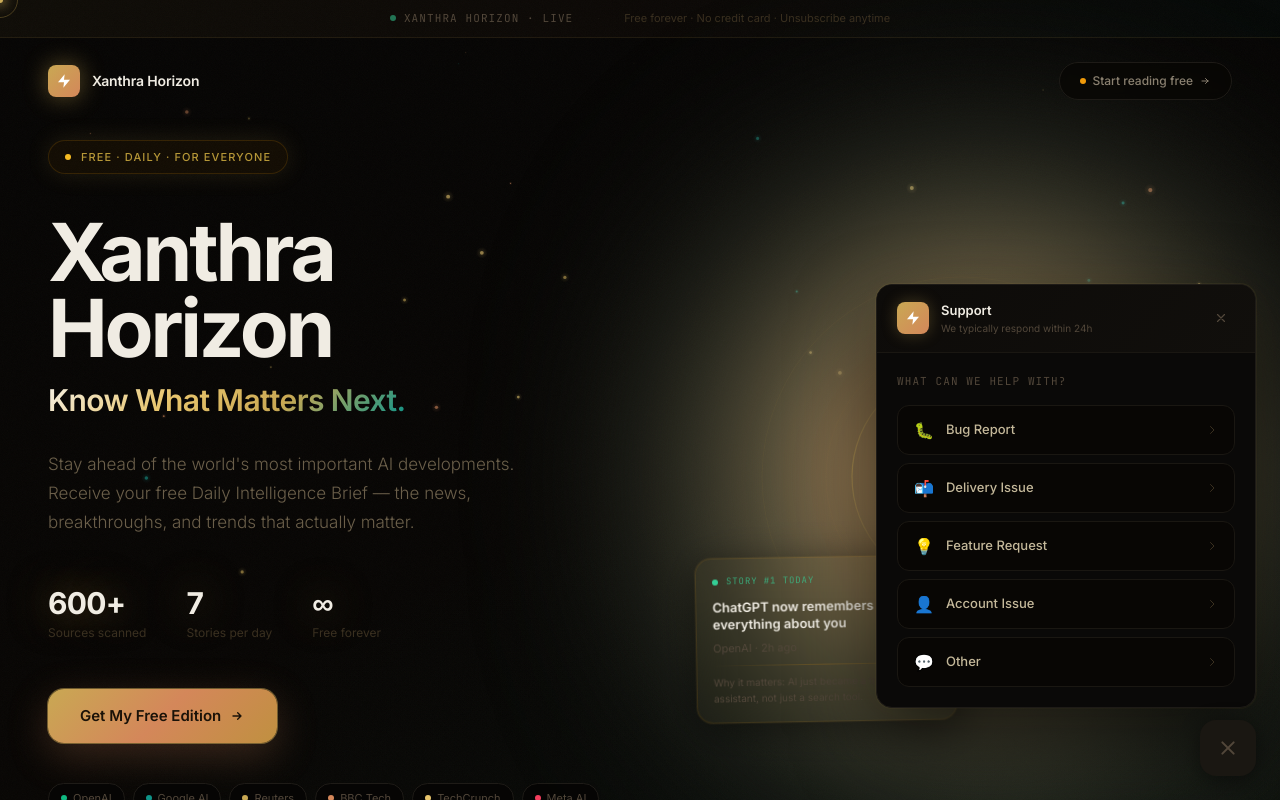
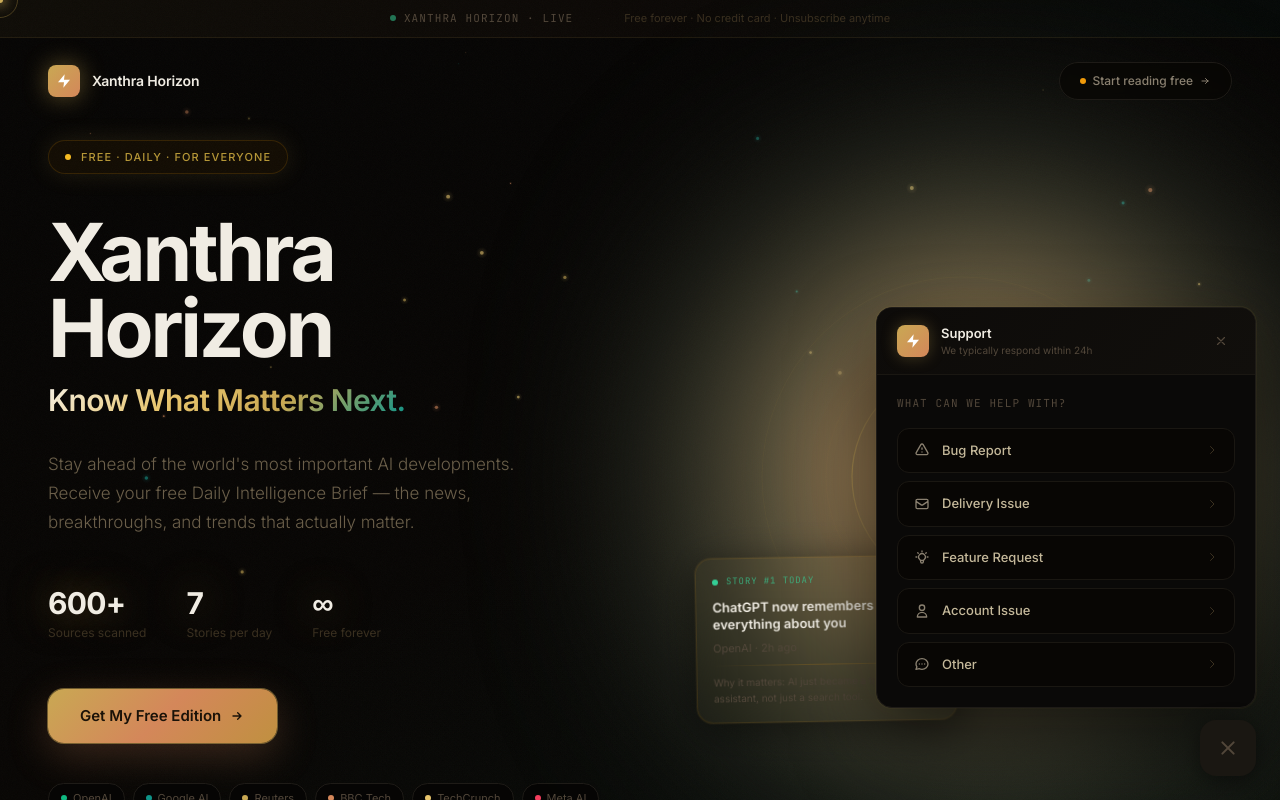
Before and after one commit to professyzenith/XanthraHorizon, a Next.js app: page / in a window 1280 px wide. Both pictures are taken after a click on the button 1228 px from the left and 748 px from the top of the page. Shown: the top 800 px of the page. Built offline with nearby package versions, Linux system fonts and the light colour scheme; no server answers.

Commit message:
fix: remove global keydown listener to fix spacebar bug; refactor support widget to use premium SVG icons instead of emojis

```diff
--- a/components/HorizonReveal.tsx
+++ b/components/HorizonReveal.tsx
@@ -287,6 +287,7 @@ export default function HorizonReveal() {
     function finish() {
       cancelAnimationFrame(rafId);
       window.removeEventListener("resize", resize);
+      window.removeEventListener("keydown", onKey);
       document.body.style.overflow = prevOvf;
       document.documentElement.classList.add("horizon-revealed");
       gsap.to(overlay, {
@@ -392,12 +393,12 @@ export default function HorizonReveal() {
     tl.to({}, { duration: 0.70 }, 4.35);
 
     /* ── Skip handler ─────────────────────────────────────────────────── */
-    function skip() { tlRef.current?.kill(); tlRef.current = null; finish(); }
     const onKey = (e: KeyboardEvent) => {
       if (e.key === "Escape" || e.key === " " || e.key === "Enter") {
         e.preventDefault(); skip();
       }
     };
+    function skip() { tlRef.current?.kill(); tlRef.current = null; finish(); }
     window.addEventListener("keydown", onKey);
     let armed = false;
     const arm  = setTimeout(() => {
--- a/components/SupportWidget.tsx
+++ b/components/SupportWidget.tsx
@@ -4,14 +4,15 @@ import { useState, useRef, useEffect } from "react";
 
 /* ─── Category definitions ─────────────────────────────────────────────────── */
 const CATEGORIES = [
-  { id: "bug",      label: "Bug Report",       icon: "🐛", color: "#f43f5e" },
-  { id: "delivery", label: "Delivery Issue",    icon: "📬", color: "#d4875a" },
-  { id: "feature",  label: "Feature Request",   icon: "💡", color: "#c9a853" },
-  { id: "account",  label: "Account Issue",     icon: "👤", color: "#0f9388" },
-  { id: "other",    label: "Other",             icon: "💬", color: "#8a8070" },
+  { id: "bug",      label: "Bug Report",       icon: <svg className="w-4 h-4" fill="none" viewBox="0 0 24 24" stroke="currentColor"><path strokeLinecap="round" strokeLinejoin="round" strokeWidth={2} d="M12 9v2m0 4h.01m-6.938 4h13.856c1.54 0 2.502-1.667 1.732-3L13.732 4c-.77-1.333-2.694-1.333-3.464 0L3.34 16c-.77 1.333.192 3 1.732 3z" /></svg>, color: "#f43f5e" },
+  { id: "delivery", label: "Delivery Issue",    icon: <svg className="w-4 h-4" fill="none" viewBox="0 0 24 24" stroke="currentColor"><path strokeLinecap="round" strokeLinejoin="round" strokeWidth={2} d="M3 8l7.89 5.26a2 2 0 002.22 0L21 8M5 19h14a2 2 0 002-2V7a2 2 0 00-2-2H5a2 2 0 00-2 2v10a2 2 0 002 2z" /></svg>, color: "#d4875a" },
+  { id: "feature",  label: "Feature Request",   icon: <svg className="w-4 h-4" fill="none" viewBox="0 0 24 24" stroke="currentColor"><path strokeLinecap="round" strokeLinejoin="round" strokeWidth={2} d="M9.663 17h4.673M12 3v1m6.364 1.636l-.707.707M21 12h-1M4 12H3m3.343-5.657l-.707-.707m2.828 9.9a5 5 0 117.072 0l-.548.547A3.374 3.374 0 0014 18.469V19a2 2 0 11-4 0v-.531c0-.895-.356-1.754-.988-2.386l-.548-.547z" /></svg>, color: "#c9a853" },
+  { id: "account",  label: "Account Issue",     icon: <svg className="w-4 h-4" fill="none" viewBox="0 0 24 24" stroke="currentColor"><path strokeLinecap="round" strokeLinejoin="round" strokeWidth={2} d="M16 7a4 4 0 11-8 0 4 4 0 018 0zM12 14a7 7 0 00-7 7h14a7 7 0 00-7-7z" /></svg>, color: "#0f9388" },
+  { id: "other",    label: "Other",             icon: <svg className="w-4 h-4" fill="none" viewBox="0 0 24 24" stroke="currentColor"><path strokeLinecap="round" strokeLinejoin="round" strokeWidth={2} d="M8 12h.01M12 12h.01M16 12h.01M21 12c0 4.418-4.03 8-9 8a9.863 9.863 0 01-4.255-.949L3 20l1.395-3.72C3.512 15.042 3 13.574 3 12c0-4.418 4.03-8 9-8s9 3.582 9 8z" /></svg>, color: "#8a8070" },
 ] as const;
 
 type Step = "closed" | "category" | "form" | "success";
+
 
 export default function SupportWidget() {
   const [step, setStep] = useState<Step>("closed");
```
